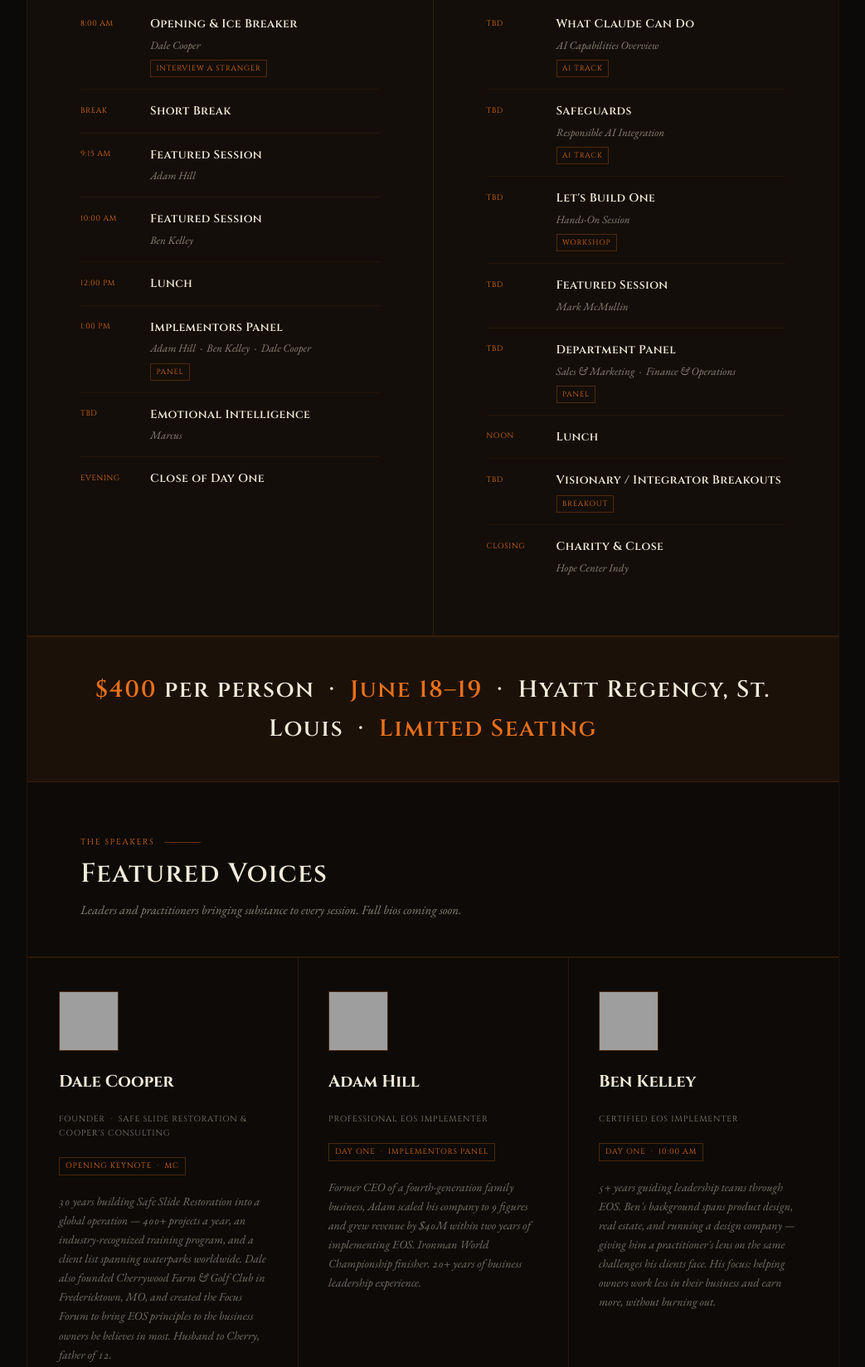
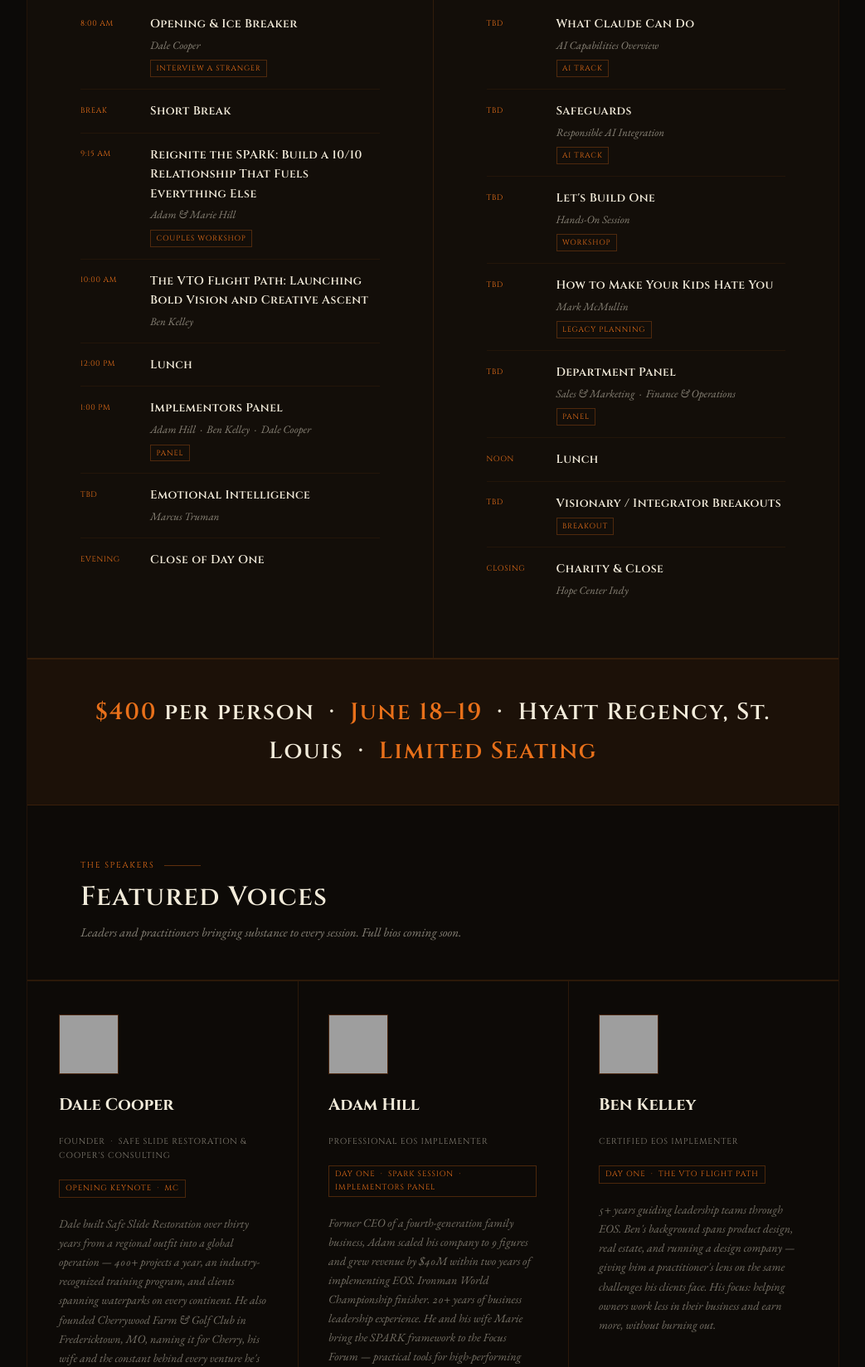
Before and after one commit to free-marion/coopers-consulting, a plain HTML site: page forum.html in a window 1280 px wide. Shown: the part 2206-3854 px from the top of the page at 83% size, without its empty margins (118-1161 px from the left). Drawn offline with nearby package versions, Linux system fonts and the light colour scheme; grey boxes are pictures that could not be loaded.

Commit message:
Focus Forum: add session titles for all speakers
- Adam & Marie Hill: Reignite the SPARK (9:15 AM, Couples Workshop)
- Ben Kelley: The VTO Flight Path (10:00 AM)
- Marcus Truman: Emotional Intelligence (full name fix)
- Mark McMullin: How to Make Your Kids Hate You / Legacy Planning
- Update speaker card tags and Adam Hill bio

```diff
--- a/forum.html
+++ b/forum.html
@@ -697,14 +697,15 @@ footer {
       <div class="session">
         <div class="sess-time">9:15 AM</div>
         <div class="sess-body">
-          <div class="sess-title">Featured Session</div>
-          <div class="sess-speaker">Adam Hill</div>
+          <div class="sess-title">Reignite the SPARK: Build a 10/10 Relationship That Fuels Everything Else</div>
+          <div class="sess-speaker">Adam &amp; Marie Hill</div>
+          <span class="sess-tag">Couples Workshop</span>
         </div>
       </div>
       <div class="session">
         <div class="sess-time">10:00 AM</div>
         <div class="sess-body">
-          <div class="sess-title">Featured Session</div>
+          <div class="sess-title">The VTO Flight Path: Launching Bold Vision and Creative Ascent</div>
           <div class="sess-speaker">Ben Kelley</div>
         </div>
       </div>
@@ -726,7 +727,7 @@ footer {
         <div class="sess-time">TBD</div>
         <div class="sess-body">
           <div class="sess-title">Emotional Intelligence</div>
-          <div class="sess-speaker">Marcus</div>
+          <div class="sess-speaker">Marcus Truman</div>
         </div>
       </div>
       <div class="session">
@@ -768,8 +769,9 @@ footer {
       <div class="session">
         <div class="sess-time">TBD</div>
         <div class="sess-body">
-          <div class="sess-title">Featured Session</div>
+          <div class="sess-title">How to Make Your Kids Hate You</div>
           <div class="sess-speaker">Mark McMullin</div>
+          <span class="sess-tag">Legacy Planning</span>
         </div>
       </div>
       <div class="session">
@@ -831,7 +833,7 @@ footer {
       <div class="speaker-name">Dale Cooper</div>
       <div class="speaker-role">Founder &nbsp;&middot;&nbsp; Safe Slide Restoration &amp; Cooper's Consulting</div>
       <span class="speaker-session-tag">Opening Keynote &nbsp;&middot;&nbsp; MC</span>
-      <p class="speaker-bio">30 years building Safe Slide Restoration into a global operation — 400+ projects a year, an industry-recognized training program, and a client list spanning waterparks worldwide. Dale also founded Cherrywood Farm &amp; Golf Club in Fredericktown, MO, and created the Focus Forum to bring EOS principles to the business owners he believes in most. Husband to Cherry, father of 12.</p>
+      <p class="speaker-bio">Dale built Safe Slide Restoration over thirty years from a regional outfit into a global operation — 400+ projects a year, an industry-recognized training program, and clients spanning waterparks on every continent. He also founded Cherrywood Farm &amp; Golf Club in Fredericktown, MO, naming it for Cherry, his wife and the constant behind every venture he's ever built. The Focus Forum is his most personal project yet — created for the business owners he's watched grind without the right framework for far too long. He's not here to speak at you. He's here because he believes this room can change things. Husband to Cherry, father of 12.</p>
     </div>
 
     <div class="speaker-card">
@@ -840,8 +842,8 @@ footer {
       </div>
       <div class="speaker-name">Adam Hill</div>
       <div class="speaker-role">Professional EOS Implementer</div>
-      <span class="speaker-session-tag">Day One &nbsp;&middot;&nbsp; Implementors Panel</span>
-      <p class="speaker-bio">Former CEO of a fourth-generation family business, Adam scaled his company to 9 figures and grew revenue by $40M within two years of implementing EOS. Ironman World Championship finisher. 20+ years of business leadership experience.</p>
+      <span class="speaker-session-tag">Day One &nbsp;&middot;&nbsp; SPARK Session &nbsp;&middot;&nbsp; Implementors Panel</span>
+      <p class="speaker-bio">Former CEO of a fourth-generation family business, Adam scaled his company to 9 figures and grew revenue by $40M within two years of implementing EOS. Ironman World Championship finisher. 20+ years of business leadership experience. He and his wife Marie bring the SPARK framework to the Focus Forum — practical tools for high-performing couples to rebuild trust, communicate honestly, and create an aligned vision for life and business.</p>
     </div>
 
     <div class="speaker-card">
@@ -850,7 +852,7 @@ footer {
       </div>
       <div class="speaker-name">Ben Kelley</div>
       <div class="speaker-role">Certified EOS Implementer</div>
-      <span class="speaker-session-tag">Day One &nbsp;&middot;&nbsp; 10:00 AM</span>
+      <span class="speaker-session-tag">Day One &nbsp;&middot;&nbsp; The VTO Flight Path</span>
       <p class="speaker-bio">5+ years guiding leadership teams through EOS. Ben's background spans product design, real estate, and running a design company — giving him a practitioner's lens on the same challenges his clients face. His focus: helping owners work less in their business and earn more, without burning out.</p>
     </div>
 
@@ -870,7 +872,7 @@ footer {
       </div>
       <div class="speaker-name">Mark McMullin</div>
       <div class="speaker-role">Attorney at Law &nbsp;&middot;&nbsp; Estate Planning &amp; Elder Law</div>
-      <span class="speaker-session-tag">Day Two</span>
+      <span class="speaker-session-tag">Day Two &nbsp;&middot;&nbsp; Legacy Planning</span>
       <p class="speaker-bio">Founder of the Law Office of Mark McMullin in Cape Girardeau, MO. Mark began his career in finance before pursuing law at Mizzou, where he found his calling in estate planning — helping individuals be intentional about what happens to them, their family, and everything they've worked to build.</p>
     </div>
 
```
